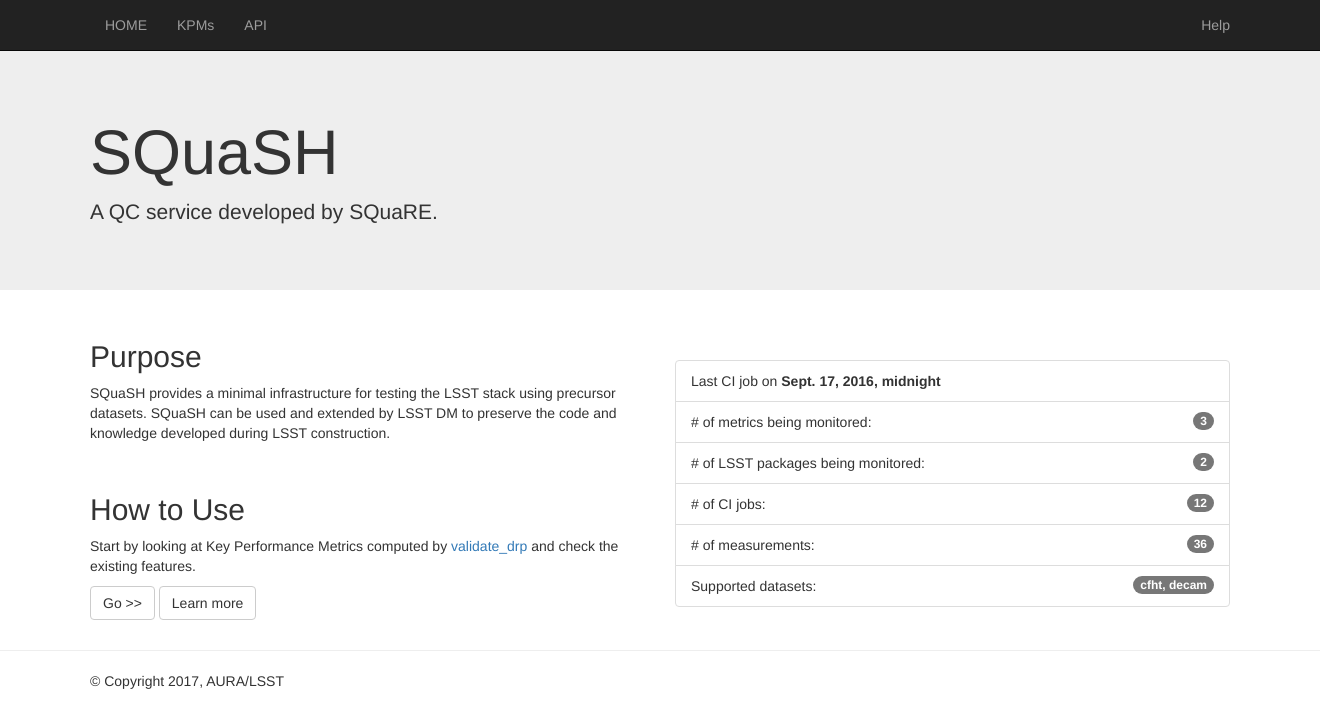
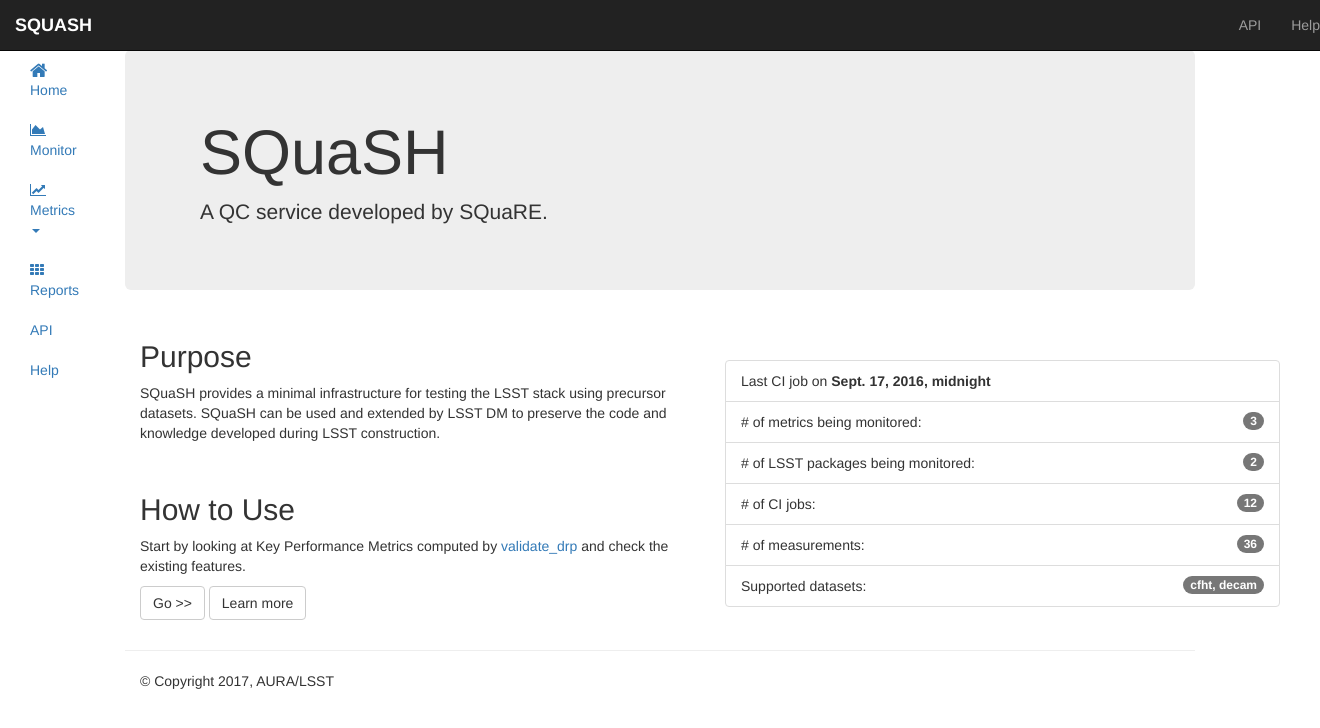
Before and after one commit to lsst-sqre/qa-dashboard, a Django app: page / in a window 1320 px wide. Shown: the top 728 px of the page. Run offline with Django 3.2, Linux system fonts and the light colour scheme; data comes from the database, SQL or seed files in the repository; parts of the project's set-up code (start-up, migrations or seed data) failed here and were passed over; some libraries are stand-ins or nearby versions.

Commit message:
Responsive design for squash base template

```diff
--- a/squash/dashboard/templates/base.html
+++ b/squash/dashboard/templates/base.html
@@ -1,57 +1,116 @@
 {% load staticfiles %}
+
 <!DOCTYPE html>
 <html lang="en">
 <head>
     <meta charset="utf-8">
-        <meta http-equiv="X-UA-Compatible" content="IE=edge">
-        <meta name="viewport" content="width=device-width,initial-scale=1">
-        <title>{% block title %}SQUASH{% endblock %}</title>
-        <link rel="stylesheet" href="{% static 'css/bootstrap.min.css' %}">
-        <link rel="stylesheet" href="{% static 'css/site.css' %}">
+    <meta name="viewport" content="width=device-width, initial-scale=1.0, minimum-scale=1.0,
+    maximum-scale=1.0, user-scalable=0">
+    <title>LSST SQuaSH</title>
+    <!-- Bootstrap core CSS -->
+    <link href="{% static 'css/bootstrap.min.css' %}" rel="stylesheet">
+    <!-- Custom styles for this template -->
+    <link href="{% static 'css/font-awesome.min.css' %}" rel="stylesheet">
+    <link href="{% static 'css/site.css' %}" rel="stylesheet">
 </head>
-
-    <body id="{% block body-id %}body{% endblock %}">
-        {% block top-nav-wrapper %}
-        <div class="navbar navbar-inverse navbar-fixed-top" role="navigation">
-            <div class="container">
+<body>
+    <!-- Collapsing navigation bar -->
+    <nav class="navbar navbar-inverse navbar-fixed-top">
+        <a class="navbar-brand" href="/"><b>SQUASH</b></a>
             <div class="navbar-header">
-                    <button type="button" class="navbar-toggle"
-                        data-toggle="collapse" data-target=".navbar-collapse">
-                        <span class="sr-only">Toggle navigation</span>
+                <button type="button" class="navbar-toggle collapsed" data-toggle="collapse"
+                        data-target="#navbar" aria-expanded="false" aria-controls="navbar">
                     <span class="icon-bar"></span>
                     <span class="icon-bar"></span>
                     <span class="icon-bar"></span>
                 </button>
             </div>
-                <div class="collapse navbar-collapse">
-                    <ul class="nav navbar-nav">
-                        <li>
-                            <a href="/">HOME</a>
+            <div class="navbar-collapse collapse" id="navbar">
+                <!-- Make menu options visible for medium, small and extra small devices -->
+                <div class="hide-lg-block visible-md-block visible-sm-block visible-xs-block">
+                    <ul class="nav navbar-nav navbar-center">
+                        <li><a href="/"><i class="fa fa-home fa-lg"></i> Home</a></li>
+                        <li><a href="/dashboard/monitor/"><i class="fa fa-area-chart">
+                        </i> Monitor</a></li>
+                        <!-- Dropdown menu to display metrics drill down plots -->
+                        <li class="dropdown">
+                            <a class="dropdown-toggle" data-toggle="dropdown" href="#">
+                                <i class="fa fa-line-chart">
+                                </i> Metrics <span class="caret"></span></a>
+                            <ul class="dropdown-menu">
+                                <li class="disabled"><a href="#">AD1</a></lii>
+                                <li class="disabled"><a href="#">AD2</a></lii>
+                                <li class="disabled"><a href="#">AF1</a></li>
+                                <li class="disabled"><a href="#">AF2</a></li>
+                                <li><a href="/dashboard/AMx/?metric=AM1">AM1</a></li>
+                                <li><a href="/dashboard/AMx/?metric=AM2">AM2</a></li>
+                                <li><a href="/dashboard/PAx/?metric=PA1">PA1</a></li>
+                                <li><a href="/dashboard/PAx/?metric=PA2">PA2</a></li>
+                                <li class="disabled"><a href="#">PA2</a></li>
+                            </ul>
                         </li>
-                        <li>
-                            <a href="/dashboard/monitor/">KPMs</a>
+                        <li><a href="/dashboard/reports/"><i class="fa fa-th">
+                        </i> Reports</a></li>
+                    </ul>
+                </div>
+                <!-- These menu items are always visible -->
+                <ul class="nav navbar-nav navbar-right">
+                    <li><a href="/dashboard/api/">API</a></li>
+                    <li><a href="#">Help</a></li>
+                </ul>
+            </div>
+    </nav>
+    <!-- Layout for sidebar and main content -->
+    <div class="container-fluid">
+        <div class="row">
+                <div class="col-md-1">
+                    <div class="visible-lg-block">
+                    <!-- Sidebar menu -->
+                    <ul class="nav nav-sidebar">
+                        <li><a href="/"><i class="fa fa-home fa-lg"></i> Home</a></li>
+                        <li><a href="/dashboard/monitor/"><i class="fa fa-area-chart">
+                        </i> Monitor</a></li>
+                        <li class="dropdown">
+                            <a class="dropdown-toggle" data-toggle="dropdown" href="#">
+                                <i class="fa fa-line-chart">
+                                </i> Metrics <span class="caret"></span></a>
+                            <ul class="dropdown-menu">
+                                <li class="disabled"><a href="#">AD1</a></lii>
+                                <li class="disabled"><a href="#">AD2</a></lii>
+                                <li class="disabled"><a href="#">AF1</a></li>
+                                <li class="disabled"><a href="#">AF2</a></li>
+                                <li><a href="/dashboard/AMx/?metric=AM1">AM1</a></li>
+                                <li><a href="/dashboard/AMx/?metric=AM2">AM2</a></li>
+                                <li><a href="/dashboard/PAx/?metric=PA1">PA1</a></li>
+                                <li><a href="/dashboard/PAx/?metric=PA2">PA2</a></li>
+                                <li class="disabled"><a href="#">PA2</a></li>
+                            </ul>
                         </li>
-                        <li>
-                            <a href="/dashboard/api/">API</a>
-                        </li>
+                        <li><a href="/dashboard/reports/"><i class="fa fa-th">
+                        </i> Reports</a></li>
                     </ul>
-                    <ul class="nav navbar-nav navbar-right">
-                        <li>
-                            <a href="http://sqr-009.lsst.io/en/latest/">Help</a>
-                        </li>
+                    <ul class="nav nav-sidebar">
+                        <li><a href="/dashboard/api/">API</a></li>
+                        <li><a href="#">Help</a></li>
                     </ul>
                 </div>
             </div>
-        </div>
-        {% endblock %}
+            <!-- Main content -->
+            <div class="col-md-10">
                 {% block content %}
                 {% endblock %}
                 <footer>
                     <hr>
-            <div class="container">
+                    <div class="container" >
                         <p>&copy; Copyright {% now 'Y' %}, AURA/LSST</p>
                     </div>
                 </footer>
+            </div>
+            <div class="col-md-1">
+            </div>
+        </div>
+    </div>
+    <!-- Keep at the end of the document so that pages load faster -->
     <script src="{% static 'js/jquery.min.js' %}"></script>
     <script src="{% static 'js/bootstrap.min.js' %}"></script>
     </body>
```
Lines whose indentation alone changed are shown as unchanged.
